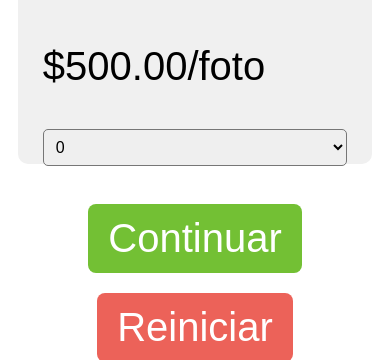
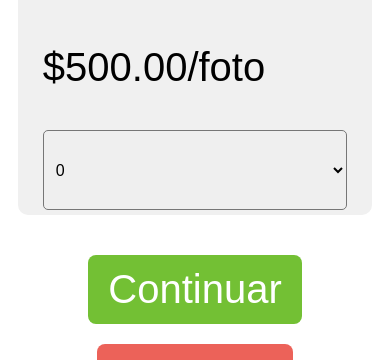
Before and after one commit to Marshgend/TestCS, a plain HTML site: page index.html in a window 390 px wide. Shown: the part 740-1100 px from the top of the page. Drawn offline with Linux system fonts and the light colour scheme.

Commit message:
Update index.html

```diff
--- a/index.html
+++ b/index.html
@@ -2,6 +2,7 @@
 <html lang="es">
 <head>
     <meta charset="UTF-8">
+    <meta name="viewport" content="width=device-width, initial-scale=1, maximum-scale=1, user-scalable=no">
     <title>Cotizador de Servicios</title>
 
     <style>
@@ -133,7 +134,7 @@
 
             .servicio {
                 width: 100%; /* Una tarjeta por fila en pantallas pequeñas */
-                height: 250px;
+                height: 300px;
             }
 
             #resumen-compra {
@@ -145,10 +146,10 @@
             }
 
             .titulo-categoria {
-                font-size: 65px;
+                font-size: 55px;
             }
 
-            option {
+            select {
                 font-size: 100px; /* Tamaño de fuente ajustado para elementos en pantallas pequeñas */
                 height: 80px; /* Altura del select */
             }
```
